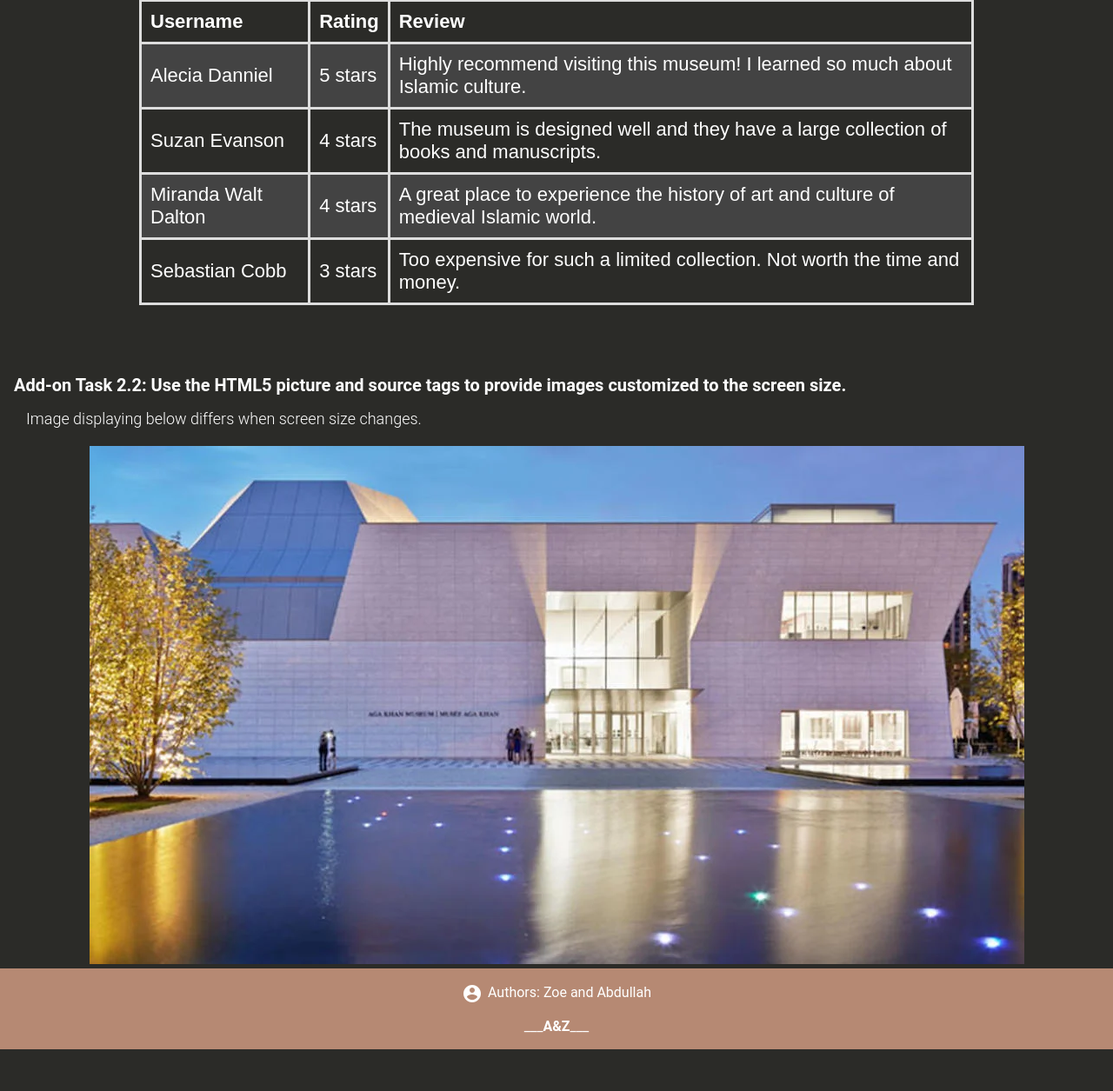
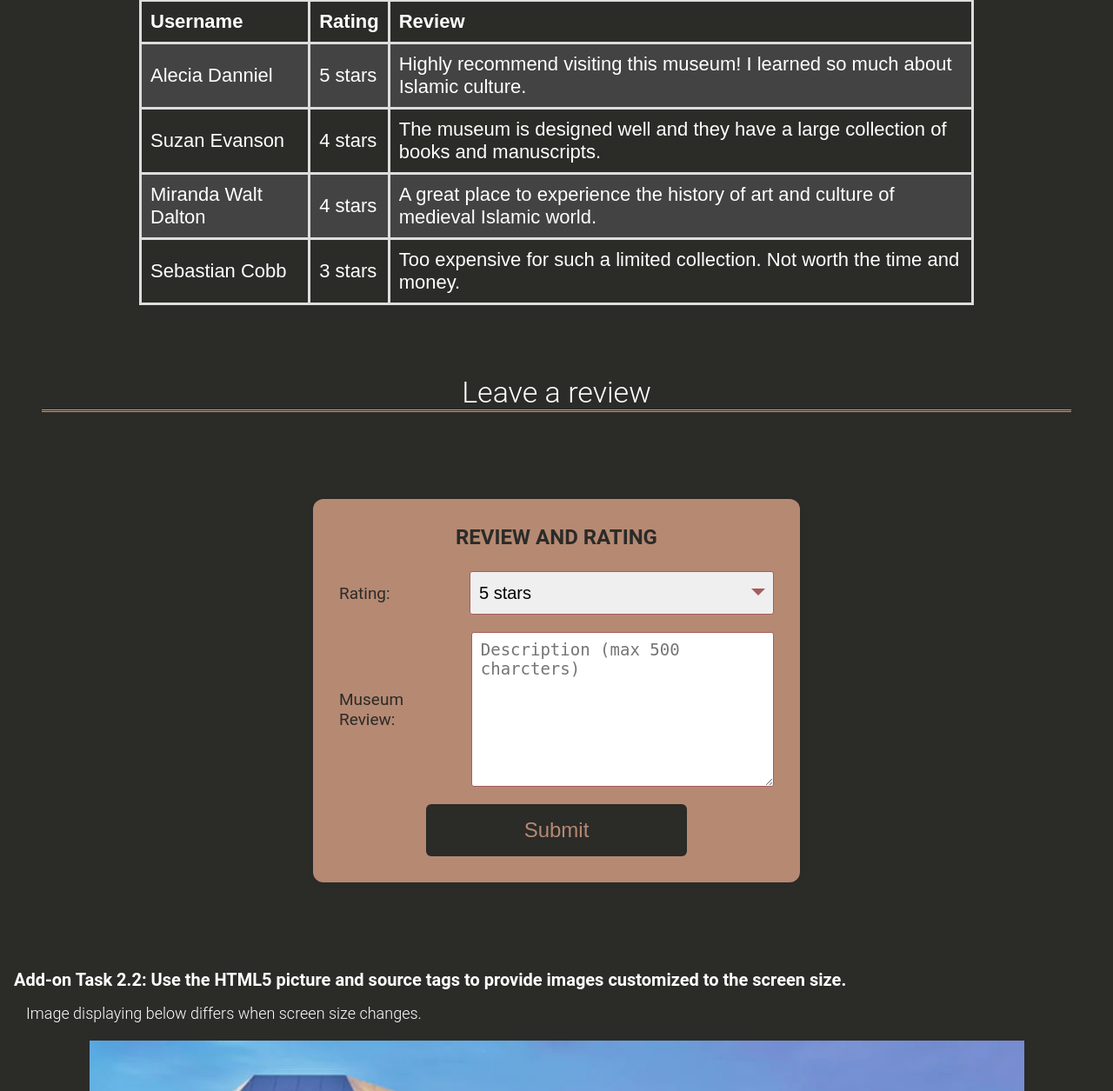
Before and after one commit to Zoe0709/COMPSCI_4WW3, a PHP site: page /individual_sample.html in a window 1280 px wide. Shown: the part 1356-2611 px from the top of the page at 87% size. Before the commit the page ends 2563 px from the top, so only its background shows below. Run offline with PHP 8.4, Linux system fonts and the light colour scheme.

Commit message:
review form for individual_sample

```diff
--- a/individual_sample.html
+++ b/individual_sample.html
@@ -231,6 +231,67 @@
                 </tr>
             </table>
         </div>
+
+        <div class='content'>
+
+            <!-- The header of the page -->
+            <h1 class='heading'>Leave a review</h1>
+
+            <!-- The form that will take the registration information about the user -->
+            <form class="wrapper">
+
+                <div class="form">
+
+                    <!-- The tittle for the form -->
+                    <div class="title">
+                        Review and Rating
+                    </div>
+
+
+                    <div class="inputfield">
+                        <label>Rating:</label>
+
+                        <!-- Drop down box for museum rating -->
+                        <div class="custom_select" name='rating'>
+
+                            <!-- Five options to select -->
+                            <select>
+                                <option value="5">5 stars</option>
+                                <option value="4">4 stars</option>
+                                <option value="3">3 stars</option>
+                                <option value="2">2 stars</option>
+                                <option value="1">1 star</option>
+                            </select>
+                        </div>
+
+
+                    </div>
+
+                    <!-- A brief description the museum -->
+                    <div class="inputfield">
+                        <label>Museum Review:</label>
+
+                        <!--
+                                                we are going to use textarea instead as it makes the description box look better
+                                                <input type="text" class="input" placeholder='Museum description here'>
+                                            -->
+                        <textarea class="textarea" placeholder='Description (max 500 charcters)' maxlength="200"></textarea>
+                    </div>
+
+                    <!--
+
+                            The submit button
+
+                        -->
+                    <div class="inputfield">
+                        <input type="submit" value="Submit" class="btn">
+                    </div>
+
+                </div>
+            </form>
+        </div>
+
+
         <div>
             <p class='subheading-t'>Add-on Task 2.2: Use the HTML5 picture and source tags to provide images customized to the screen size.</p>
             <p class='subheading-p'>Image displaying below differs when screen size changes.</p>
@@ -258,4 +319,5 @@
 </footer>
 
 <!-- End of individial sample page -->
+
 </html>
--- a/styles/individual_sample.css
+++ b/styles/individual_sample.css
@@ -20,6 +20,7 @@ body {
     display: flex;
     flex-direction: column;
 }
+
 
 /*
  * * * * * * * * * * * * * * * * * * * * * * * * * * * * * * * * * * * * * * * * *
@@ -321,6 +322,193 @@ nav a#dropdown {
  * * * * * * * * * * * * * * * * * * * * * * * * * * * * * * * * * * * * * * * * *
  * * * * * * * * * * * * * * * * * * * * * * * * * * * * * * * * * * * * * * * * *
  * * * * * * * * * *                                         * * * * * * * * * * *
+ * * * * * * * * * *         Styling the wrapper form        * * * * * * * * * * *
+ * * * * * * * * * *                                         * * * * * * * * * * *
+ * * * * * * * * * * * * * * * * * * * * * * * * * * * * * * * * * * * * * * * * *
+ * * * * * * * * * * * * * * * * * * * * * * * * * * * * * * * * * * * * * * * * *
+ * * * * * * * * * * * * * * * * * * * * * * * * * * * * * * * * * * * * * * * * *
+ */
+
+
+/* Styling the form box  */
+
+.wrapper {
+    max-width: 500px;
+    background: #B68973;
+    margin: 100px auto;
+    /* adds a shadow for the form box (makes it look nicer)  */
+    box-shadow: 2px 2px 4px #2B2B28;
+    padding: 30px;
+    border-radius: 12px;
+}
+
+
+/* Styling the tittles for the 2 parts of the form  */
+
+.wrapper .title {
+    font-size: 24px;
+    font-weight: 700;
+    margin-bottom: 25px;
+    color: #2B2B28;
+    text-transform: uppercase;
+    text-align: center;
+}
+
+.wrapper .form {
+    width: 100%;
+}
+
+.wrapper .form .inputfield {
+    margin-bottom: 20px;
+    display: flex;
+    align-items: center;
+}
+
+
+/* Styling the labels of the form  */
+
+.wrapper .form .inputfield label {
+    width: 200px;
+    color: #2B2B28;
+    margin-right: 10px;
+    font-size: 19px;
+}
+
+.wrapper .form .inputfield .input,
+.wrapper .form .inputfield .textarea {
+    width: 99%;
+    outline: none;
+    border: 1px solid #A45D5D;
+    font-size: 19px;
+    padding: 8px 10px;
+    border-radius: 3px;
+    transition: border 0.3s ease;
+    height: 30px;
+    margin-left: 10px;
+}
+
+.wrapper .form .inputfield .textarea {
+    height: 160px;
+    min-height: 160px;
+    max-height: 400px;
+    resize: vertical;
+}
+
+
+/* when an input is selected */
+
+.wrapper .form .inputfield .input:focus,
+.wrapper .form .inputfield .textarea:focus,
+.wrapper .form .inputfield .custom_select select:focus {
+    border: 3px solid #A45D5D;
+}
+
+.wrapper .form .inputfield .custom_select select:focus {
+    transition: border 0.3s ease;
+}
+
+
+/* When the submit button is hovered over */
+
+.wrapper .form .inputfield .btn:hover {
+    background: #A45D5D;
+}
+
+
+/* The Register button */
+
+.wrapper .form .inputfield .btn {
+    margin-left: 20%;
+    width: 60%;
+    padding: 8px 10px;
+    font-size: 24px;
+    border: 0px;
+    background: #2B2B28;
+    color: #B68973;
+    cursor: pointer;
+    border-radius: 6px;
+    outline: none;
+    height: 60px;
+}
+
+
+/* margin for the last element in the form */
+
+.wrapper .form .inputfield:last-child {
+    margin-bottom: 0;
+}
+
+
+/* The custom select of rating */
+
+.wrapper .form .inputfield .custom_select {
+    position: relative;
+    width: 100%;
+    height: 50px;
+}
+
+
+/* The arrow of the custom select of rating */
+
+.wrapper .form .inputfield .custom_select:before {
+    content: "";
+    position: absolute;
+    top: 20px;
+    right: 10px;
+    border: 8px solid;
+    border-color: #A45D5D transparent transparent transparent;
+    pointer-events: none;
+}
+
+
+/* When an Item is selected in the rating select*/
+
+.wrapper .form .inputfield .custom_select select {
+    -webkit-appearance: none;
+    -moz-appearance: none;
+    appearance: none;
+    outline: none;
+    width: 100%;
+    height: 100%;
+    border: 0px;
+    padding: 8px 10px;
+    font-size: 20px;
+    border: 1px solid #A45D5D;
+    border-radius: 3px;
+}
+
+
+/* different style for smaller */
+
+@media (max-width:420px) {
+    .wrapper .form .inputfield {
+        flex-direction: column;
+        align-items: flex-start;
+    }
+    .wrapper .form .inputfield label {
+        margin-bottom: 5px;
+    }
+    .wrapper * {
+        font-size: 18px !important;
+    }
+    .wrapper .form .inputfield .btn {
+        width: 80%;
+        font-size: 20px;
+    }
+    .wrapper .form .inputfield a {
+        width: 80% !important;
+        margin-top: 20px;
+        margin-left: auto;
+        margin-right: auto;
+    }
+}
+
+
+/*
+ * * * * * * * * * * * * * * * * * * * * * * * * * * * * * * * * * * * * * * * * *
+ * * * * * * * * * * * * * * * * * * * * * * * * * * * * * * * * * * * * * * * * *
+ * * * * * * * * * * * * * * * * * * * * * * * * * * * * * * * * * * * * * * * * *
+ * * * * * * * * * *                                         * * * * * * * * * * *
  * * * * * * * * * *            Styling the footer           * * * * * * * * * * *
  * * * * * * * * * *                                         * * * * * * * * * * *
  * * * * * * * * * * * * * * * * * * * * * * * * * * * * * * * * * * * * * * * * *
```
